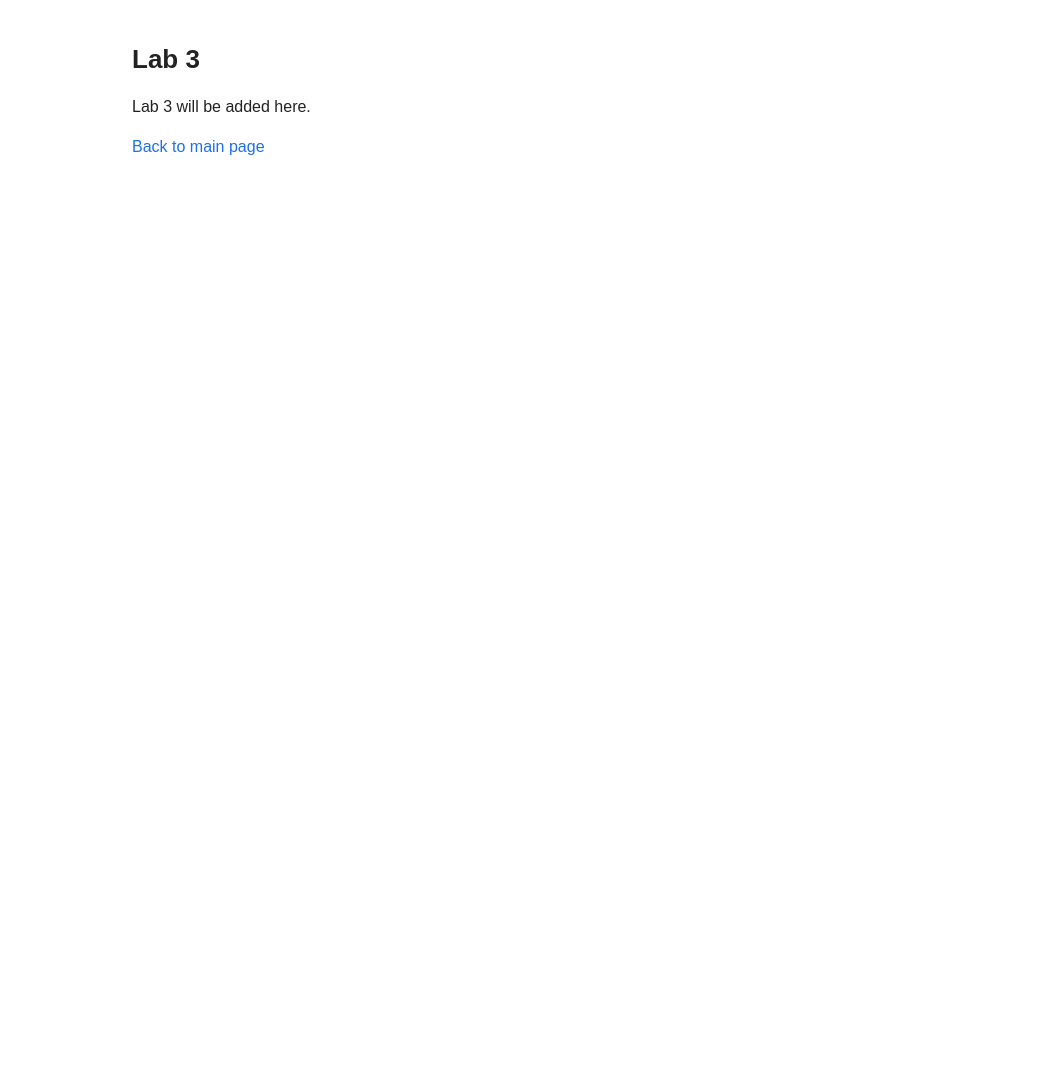
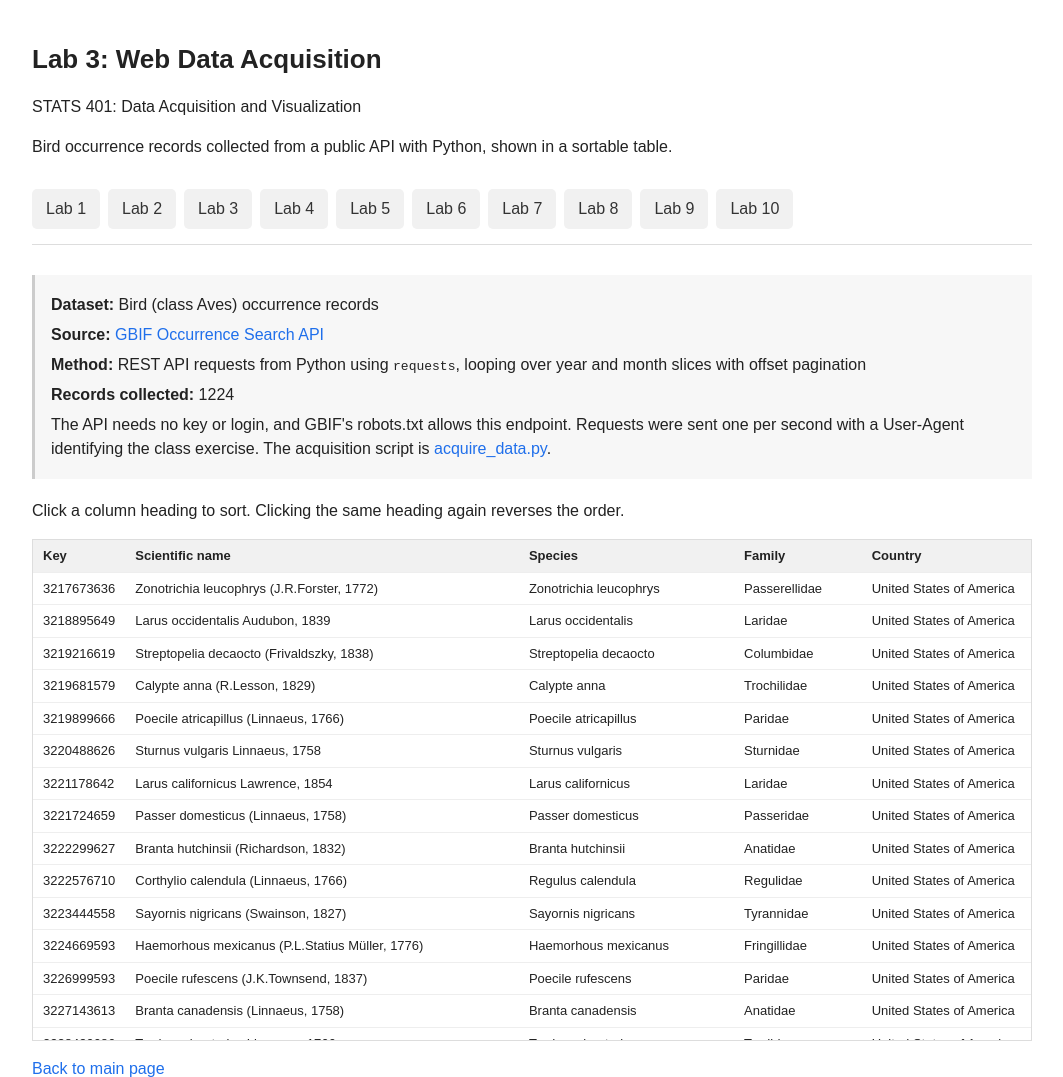
Before and after one commit to Abdullajon1881/stats401-labs, a plain HTML site: page lab3/index.html in a window 1280 px wide. Shown: the whole page, without its empty margins (108-1171 px from the left). Before the commit the page ends 800 px from the top, so only its background shows below. Drawn offline with nearby package versions, Linux system fonts and the light colour scheme.

Commit message:
Build sortable Lab 3 table

```diff
--- a/css/style.css
+++ b/css/style.css
@@ -120,3 +120,53 @@ body.lab2-page {
 .design-justification {
   margin-top: 30px;
 }
+
+body.lab3-page {
+  max-width: 1000px;
+}
+
+.lab3-summary {
+  margin: 20px 0;
+  padding: 12px 16px;
+  background: #f7f7f7;
+  border-left: 3px solid #ccc;
+}
+
+.lab3-summary p {
+  margin: 6px 0;
+}
+
+.lab3-table-wrap {
+  max-height: 500px;
+  overflow: auto;
+  border: 1px solid #ddd;
+}
+
+.lab3-table {
+  border-collapse: collapse;
+  font-size: 13px;
+  white-space: nowrap;
+}
+
+.lab3-table th,
+.lab3-table td {
+  padding: 6px 10px;
+  border-bottom: 1px solid #eee;
+  text-align: left;
+}
+
+.lab3-table th {
+  position: sticky;
+  top: 0;
+  background: #f1f1f1;
+  cursor: pointer;
+  user-select: none;
+}
+
+.lab3-table th:hover {
+  background: #e2e2e2;
+}
+
+.lab3-table tbody tr:hover {
+  background: #fafafa;
+}
--- a/lab3/index.html
+++ b/lab3/index.html
@@ -3,12 +3,47 @@
 <head>
   <meta charset="utf-8">
   <meta name="viewport" content="width=device-width, initial-scale=1">
-  <title>Lab 3</title>
+  <title>Lab 3: Web Data Acquisition</title>
   <link rel="stylesheet" href="../css/style.css">
 </head>
-<body>
-  <h1>Lab 3</h1>
-  <p>Lab 3 will be added here.</p>
+<body class="lab3-page">
+  <h1>Lab 3: Web Data Acquisition</h1>
+  <p>STATS 401: Data Acquisition and Visualization</p>
+  <p>Bird occurrence records collected from a public API with Python, shown in a sortable table.</p>
+
+  <nav class="lab-nav">
+    <a href="../lab1/">Lab 1</a>
+    <a href="../lab2/">Lab 2</a>
+    <a href="../lab3/">Lab 3</a>
+    <a href="../lab4/">Lab 4</a>
+    <a href="../lab5/">Lab 5</a>
+    <a href="../lab6/">Lab 6</a>
+    <a href="../lab7/">Lab 7</a>
+    <a href="../lab8/">Lab 8</a>
+    <a href="../lab9/">Lab 9</a>
+    <a href="../lab10/">Lab 10</a>
+  </nav>
+
+  <div class="lab3-summary">
+    <p><strong>Dataset:</strong> Bird (class Aves) occurrence records</p>
+    <p><strong>Source:</strong> <a href="https://techdocs.gbif.org/en/openapi/v1/occurrence">GBIF Occurrence Search API</a></p>
+    <p><strong>Method:</strong> REST API requests from Python using <code>requests</code>, looping over year and month slices with offset pagination</p>
+    <p><strong>Records collected:</strong> <span id="record-count">1224</span></p>
+    <p>The API needs no key or login, and GBIF's robots.txt allows this endpoint. Requests were sent one per second with a User-Agent identifying the class exercise. The acquisition script is <a href="acquire_data.py">acquire_data.py</a>.</p>
+  </div>
+
+  <p>Click a column heading to sort. Clicking the same heading again reverses the order.</p>
+
+  <div class="lab3-table-wrap">
+    <table id="data-table" class="lab3-table">
+      <thead></thead>
+      <tbody></tbody>
+    </table>
+  </div>
+
   <p><a href="../index.html">Back to main page</a></p>
+
+  <script src="https://cdn.jsdelivr.net/npm/d3@7"></script>
+  <script src="lab3.js"></script>
 </body>
 </html>
--- /dev/null
+++ b/lab3/lab3.js
@@ -0,0 +1,80 @@
+const COLUMNS = [
+  { key: "key", label: "Key", numeric: true },
+  { key: "scientific_name", label: "Scientific name", numeric: false },
+  { key: "species", label: "Species", numeric: false },
+  { key: "family", label: "Family", numeric: false },
+  { key: "country", label: "Country", numeric: false },
+  { key: "year", label: "Year", numeric: true },
+  { key: "month", label: "Month", numeric: true },
+  { key: "basis_of_record", label: "Basis of record", numeric: false }
+];
+
+let sortColumn = null;
+let ascending = true;
+
+d3.csv("../data/lab3_data.csv", d => ({
+  key: +d.key,
+  scientific_name: d.scientific_name,
+  species: d.species,
+  family: d.family,
+  country: d.country,
+  year: +d.year,
+  month: +d.month,
+  basis_of_record: d.basis_of_record
+})).then(data => {
+  const table = d3.select("#data-table");
+  d3.select("#record-count").text(data.length);
+
+  const headers = table.select("thead")
+    .selectAll("th")
+    .data(COLUMNS)
+    .join("th")
+    .on("click", (event, column) => {
+      // a new column always starts ascending; the same column toggles
+      if (sortColumn === column.key) {
+        ascending = !ascending;
+      } else {
+        sortColumn = column.key;
+        ascending = true;
+      }
+      draw();
+    });
+
+  function compare(a, b, column) {
+    if (column.numeric) {
+      const x = a[column.key];
+      const y = b[column.key];
+      // blank cells become NaN, so keep them at the bottom either way
+      if (Number.isNaN(x) && Number.isNaN(y)) return 0;
+      if (Number.isNaN(x)) return 1;
+      if (Number.isNaN(y)) return -1;
+      return ascending ? d3.ascending(x, y) : d3.descending(x, y);
+    }
+    const x = a[column.key] || "";
+    const y = b[column.key] || "";
+    return ascending ? d3.ascending(x, y) : d3.descending(x, y);
+  }
+
+  function draw() {
+    const column = COLUMNS.find(c => c.key === sortColumn);
+    const rows = column ? data.slice().sort((a, b) => compare(a, b, column)) : data;
+
+    headers.text(d =>
+      d.key === sortColumn ? `${d.label} ${ascending ? "▲" : "▼"}` : d.label
+    );
+
+    table.select("tbody")
+      .selectAll("tr")
+      .data(rows)
+      .join("tr")
+      .selectAll("td")
+      .data(row => COLUMNS.map(c => {
+        const value = row[c.key];
+        return c.numeric && Number.isNaN(value) ? "" : value;
+      }))
+      .join("td")
+      .text(d => d);
+  }
+
+  draw();
+});
```
